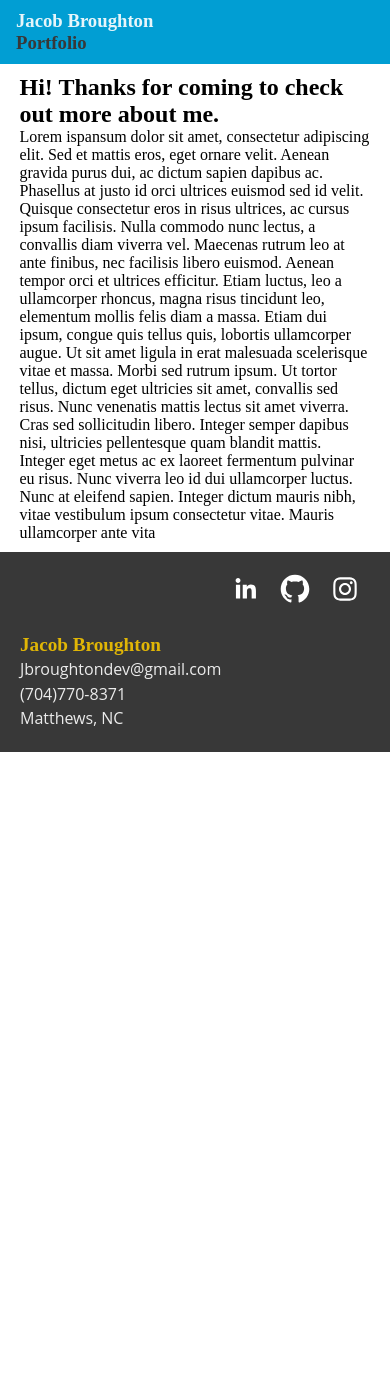
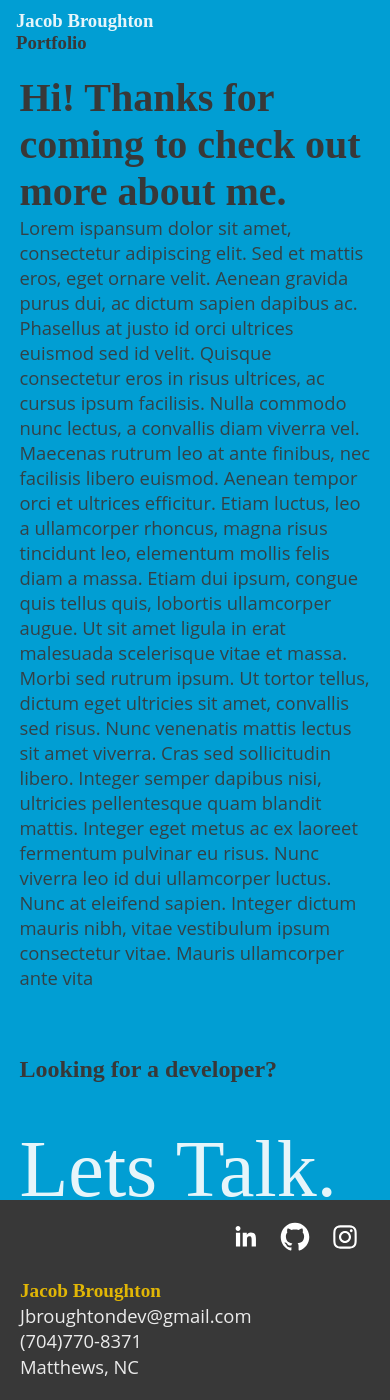
Before and after one commit to jlbroughton88/Portfolio-Next, a Next.js app: page /story in a window 390 px wide. Before the commit the page ends 844 px from the top, so only its background shows below. Built offline with nearby package versions, Linux system fonts and the light colour scheme.

Commit message:
made the lets talk section its own component, added it to story page

```diff
--- /dev/null
+++ b/pages/comps/letsTalk.js
@@ -0,0 +1,18 @@
+import "../../public/css/letsTalk.scss";
+
+const LetsTalk = () => (
+
+        <section className="letsTalkSegment">
+            <div className="mainTalkDiv">
+                <div className="letsTalkLeft">
+                    <h2 className="talkHead">Looking for a developer?</h2>
+                </div>
+                <div className="letsTalkRight">
+                    <a href="mailto:jlbroughton@gmail.com?subject=Developer Portfolio Inquiry" className="talkCTA">Lets Talk.</a>
+                </div>
+            </div>
+        </section>
+
+)
+
+export default LetsTalk;
--- a/pages/story.js
+++ b/pages/story.js
@@ -1,5 +1,6 @@
 import Navbar from "./comps/navbar";
 import Footer from "./comps/footer";
+import LetsTalk from "./comps/letsTalk"
 import "../public/css/story.scss";
 
 const Story = () => (
@@ -8,12 +9,14 @@ const Story = () => (
         <main className="mainStoryDiv">
             <section className="storySection">
                 <h1>Hi! Thanks for coming to check out more about me.</h1>
-                <span>
+                <p>
                     Lorem ispansum dolor sit amet, consectetur adipiscing elit. Sed et mattis eros, eget ornare velit. Aenean gravida purus dui, ac dictum sapien dapibus ac. Phasellus at justo id orci ultrices euismod sed id velit. Quisque consectetur eros in risus ultrices, ac cursus ipsum facilisis. Nulla commodo nunc lectus, a convallis diam viverra vel. Maecenas rutrum leo at ante finibus, nec facilisis libero euismod. Aenean tempor orci et ultrices efficitur. Etiam luctus, leo a ullamcorper rhoncus, magna risus tincidunt leo, elementum mollis felis diam a massa. Etiam dui ipsum, congue quis tellus quis, lobortis ullamcorper augue. Ut sit amet ligula in erat malesuada scelerisque vitae et massa. Morbi sed rutrum ipsum. Ut tortor tellus, dictum eget ultricies sit amet, convallis sed risus. Nunc venenatis mattis lectus sit amet viverra. Cras sed sollicitudin libero. Integer semper dapibus nisi, ultricies pellentesque quam blandit mattis.
                     Integer eget metus ac ex laoreet fermentum pulvinar eu risus. Nunc viverra leo id dui ullamcorper luctus. Nunc at eleifend sapien. Integer dictum mauris nibh, vitae vestibulum ipsum consectetur vitae. Mauris ullamcorper ante vita
-                </span>
+                </p>
+
             </section>
         </main>
+        <LetsTalk/>
         <Footer />
 
 
--- /dev/null
+++ b/public/css/letsTalk.scss
@@ -0,0 +1,77 @@
+@mixin flex-center{
+        display: flex;
+        justify-content: center;
+        align-items: center;
+        flex-direction: column;
+    }
+
+         // LETS TALK =====================================
+         .letsTalkSegment{
+                width: 100%;
+                height: 200px;
+                background: #019ed3;
+
+
+                .mainTalkDiv{
+                    display: flex;
+                    flex-direction: row;
+                    padding: 5%;
+                    width: 100%;
+                    height: 100%;
+                    max-width:850px;
+                    margin: auto;
+
+                    .letsTalkLeft{
+                        @include flex-center();
+                        width: 50%;
+                        height: 100%;
+                        border: red;
+                    }
+
+                    .letsTalkRight{
+                        @include flex-center();
+                        width: 50%;
+                        height: 100%;
+                        border: white;
+
+                        .talkCTA{
+                        display: flex;
+                        align-items: center;
+                        opacity: 0.9;
+                        height: 100%;
+                        width: none;
+                        color: #ffffff;
+                        font-size: 5rem;
+                        padding: 0;
+                        transition: all 350ms ease-in-out;
+                        font-weight: 500;
+
+                                &:hover{
+                                        opacity: 0.3;
+                                }
+                        }
+                    }
+
+                    @media(max-width: 550px) {
+                        flex-direction: column;
+
+                        .letsTalkLeft{
+                            width: 100%;
+                            height: 50%;
+
+                            .talkHead{
+                                width: inherit;
+                            }
+                        }
+
+                        .letsTalkRight{
+                            width: 100%;
+                            height: 50%;
+
+                            .talkCTA{
+                                align-self: flex-start;
+                            }
+                        }
+                    }
+                }
+             };
--- a/public/css/story.scss
+++ b/public/css/story.scss
@@ -1,13 +1,35 @@
-html, body{
-    margin: auto;
-    padding: 0;
-    height: 100%;
-    width: 100%;
+// html, body{
+//     margin: auto;
+//     padding: 0;
+//     height: 100%;
+//     width: 100%;
+// }
+
+// Text Tags
+.motherDivStory{
+       h1, h2, h3, h4, h5, h6, p{
+        color: #383838;
+    }
+
+    h1{
+        font-size: 2.5rem;
+    }
+
+    p{
+        font-size: 1.15rem;
+    }
 }
 
+
 .motherDivStory{
+    width: 100%;
+    background-color: #383838;
+    height: 100%;
+    min-height: 100%;
+    overflow-y: scroll;
 
     .mainStoryDiv{
+        background: #019ed3;
         .storySection{
             margin: auto;
             padding: 2.5% 5%;
```
Also changed, not shown: pages/index.js (+3 -11 lines), public/css/index.scss (+0 -71 lines).
